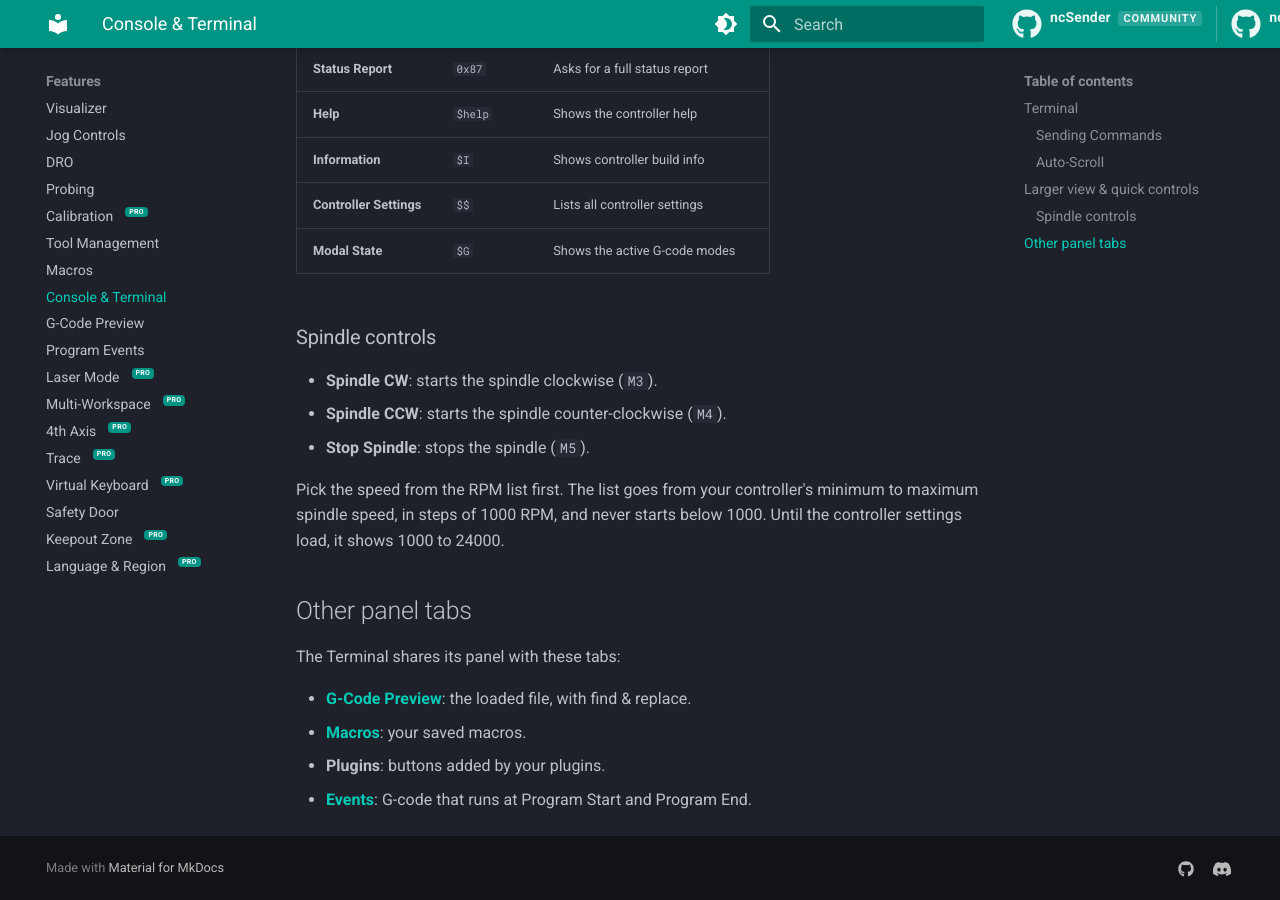
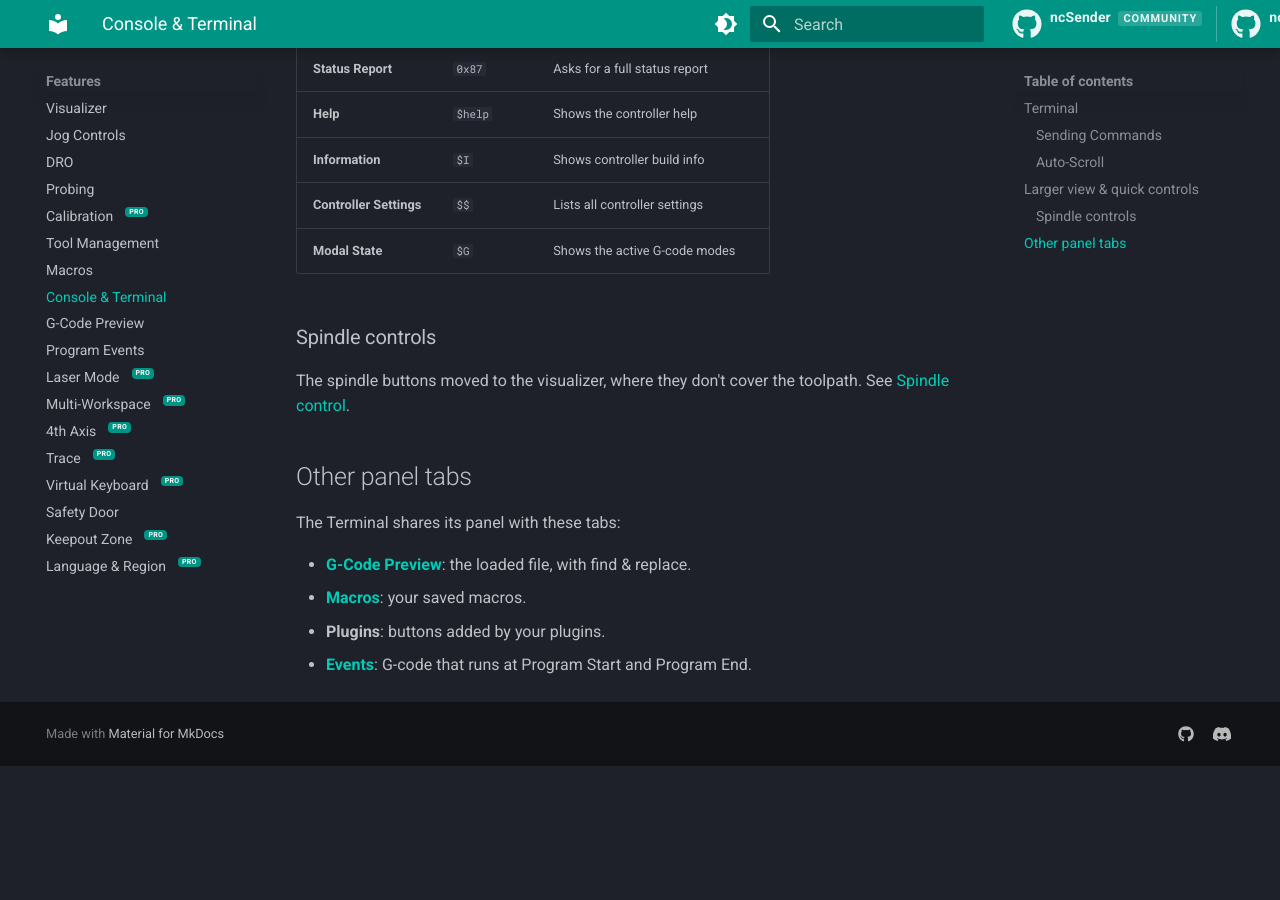
Before and after one commit to siganberg/ncSender.manual, an MkDocs documentation site: the page built from docs/features/console.md, in a window 1280 px wide and 900 px high, scrolled down 2264 px. Built offline with MkDocs 1.6.1 and Material for MkDocs 9.7.7, drawn with Linux system fonts in a browser that asks for light colours; comment, search, counter and statistics services are not loaded; after the commit the page ends 3030 px from its top, so only the background shows below that.

Commit message:
Document spindle control and laser test fire on the visualizer
The spindle buttons moved off the enlarged Terminal and onto the Spindle
card, which was dead space unless a job was running. Laser mode gets a
hold-to-fire test beam in the same card.

Shipped in Pro v2.0.227 and Community v2.0.153; the test fire is Pro only,
so it is documented under Laser Mode rather than in the visualizer page.

The console page now points at the visualizer instead of describing
buttons that are no longer there.

Screenshots were taken on the kiosk at 1920x1080. The idle card is the
real thing; the STOP and Fire cards are staged in the DOM with the page's
own stylesheet, because reproducing them for real would mean spinning the
operator's spindle and writing $32 to the controller.

Co-Authored-By: Claude Opus 5 (1M context) <noreply@anthropic.com>

```diff
--- a/docs/features/console.md
+++ b/docs/features/console.md
@@ -54,13 +54,8 @@ The quick controls work only while connected and Idle.
 
 ### Spindle controls
 
-- **Spindle CW**: starts the spindle clockwise (`M3`).
-- **Spindle CCW**: starts the spindle counter-clockwise (`M4`).
-- **Stop Spindle**: stops the spindle (`M5`).
-
-Pick the speed from the RPM list first. The list goes from your controller's minimum
-to maximum spindle speed, in steps of 1000 RPM, and never starts below 1000. Until
-the controller settings load, it shows 1000 to 24000.
+The spindle buttons moved to the visualizer, where they don't cover the
+toolpath. See [Spindle control](visualizer.md#spindle-control).
 
 ## Other panel tabs
 
```
Also changed, not shown: docs/features/laser-mode.md (+23 -0 lines), docs/features/visualizer.md (+31 -0 lines), docs/assets/images/features/laser-test-fire.webp (added), docs/assets/images/features/visualizer-spindle-controls.webp (added), docs/assets/images/features/visualizer-spindle-stop.webp (added).
